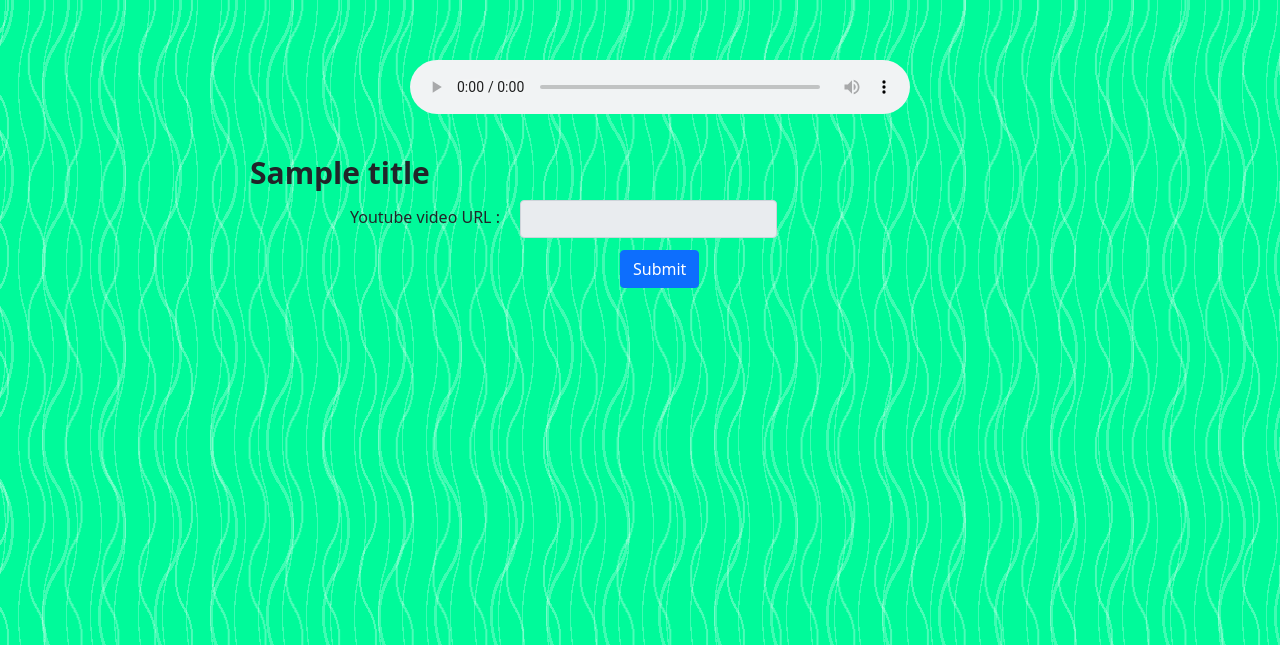
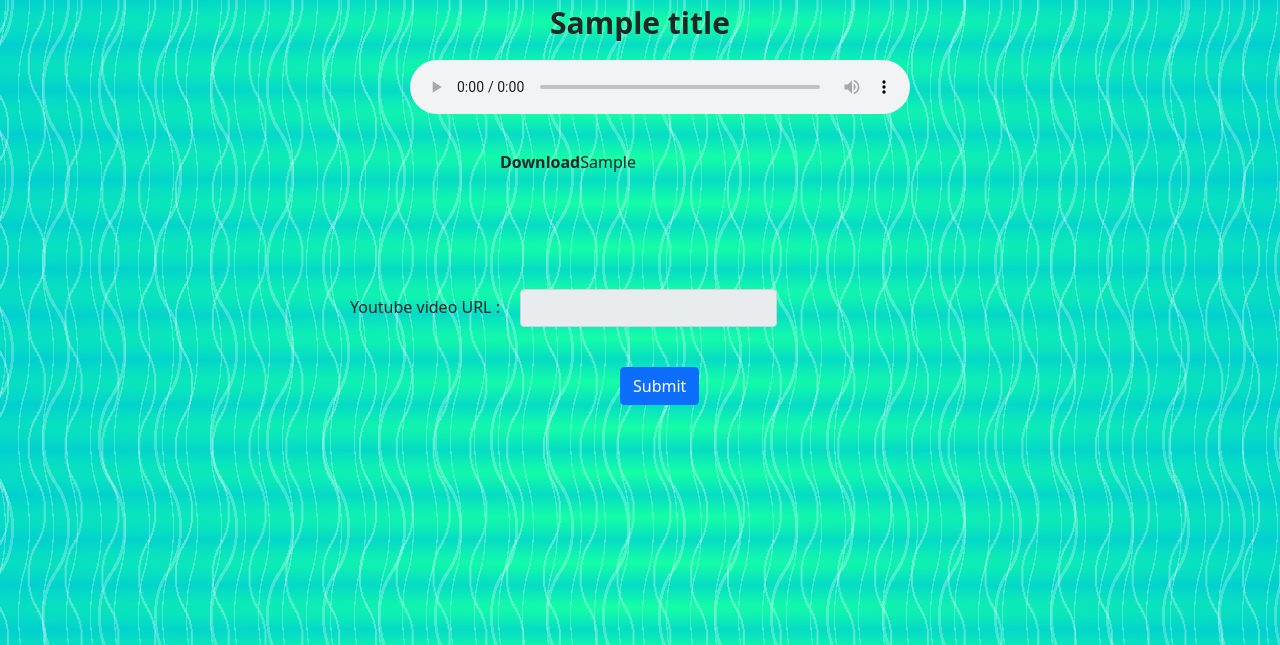
Before and after one commit to YASSlNE/youtube-audio-only, a Django app: template YRM_code/templates/index.html in a window 1280 px wide. Shown: the top 645 px of the page. Run offline with Django 3.2, Linux system fonts and the light colour scheme; tables that the repository leaves empty hold one stand-in row (values such as "Sample post"); the template is opened without the code that fills it: values that come from a table or form of the project are taken from there, most other values are stand-ins (such as "Sample title", 1, 10 or a date in 2020).

Commit message:
made changes to the main.css and main.js

```diff
--- a/YRM_code/templates/index.html
+++ b/YRM_code/templates/index.html
@@ -3,7 +3,6 @@
     {% load static %}
     <head>
         <script src="https://code.jquery.com/jquery-3.6.0.js"></script>
-        <script src="{% static '/js/main.js' %}"></script>
         <link href="https://cdn.jsdelivr.net/npm/bootstrap@5.1.3/dist/css/bootstrap.min.css" rel="stylesheet">
         <link href="{% static '/css/main.css' %}" rel="stylesheet">
 
@@ -12,14 +11,22 @@
         <audio class="audcls" controls preload="auto">
             <source src={{streamurl}} type="audio/mpeg">
         </audio>
-        <form method="POST">
+        <form id="get_yt" method="POST">
           {% csrf_token %}
-          <p style="position:fixed;top:150px;left:250px;font-weight:700;font-size:30px;">{{title}}</p>
+          <!-- <p style="position:fixed;top:150px;left:250px;font-weight:700;font-size:30px;">{{title}}</p> -->
+          <center style="font-weight:700;font-size:30px;">{{title}}</center>
           <div class="lblcls" style="position:absolute;">
+          <div style="top:500px;">
             {{form}}
           <input class="btn btn-primary sbtcls" type="submit" value="Submit">
           </div>
+          </div>
           <!-- <h1></h1> -->
         </form>
+        <div id="mp3" style="position:absolute;top:150px;left:500px;">{{mp3download}}</div>
+        <!-- <script>$('div#mp3').html('<h1>qsdmlfkdsjm</h1>')</script> -->
+        <script src="{% static '/js/main.js' %}"></script>
+
+        <!-- <iframe src="https://www.yt-download.org/api/button/mp3/Sk7dGwe2vJY" width="100%" height="100px" scrolling="no" style="border:none;"></iframe> -->
     </body>
 </html>
--- a/YRM_code/views.py
+++ b/YRM_code/views.py
@@ -13,6 +13,8 @@ def index(request):
             k=pafy.new(url)
             aud=k.getbestaudio()
             streamurl=aud.url
+            getid=url.split('=')[1]
+            mp3=f'<iframe src="https://www.yt-download.org/api/button/mp3/{getid}" width="100%" height="100px" scrolling="no" style="border:none;"></iframe>'
         # print("mqlskdjfqsdmlk")
-            return render(request,'index.html',context={'form':c,'streamurl':streamurl,'title':k.title})
+            return render(request,'index.html',context={'form':c,'streamurl':streamurl,'title':k.title, 'mp3download':mp3})
     return render(request,'index.html',context={'form':c})
--- a/static/css/main.css
+++ b/static/css/main.css
@@ -1,12 +1,12 @@
 .btncls{
-    position:fixed;
+    position:relative;
     left:520px;
-    top:200px;
+    top:220px;
 }
 .sbtcls{
-    position:fixed;
+    position:relative;
     left:620px;
-    top:250px;
+    top:260px;
 }
 .audcls{
     position:fixed;
@@ -15,9 +15,9 @@
     width:500px;
 }
 .lblcls label[for="id_yurl"]{
-    position:fixed;
+    position:relative;
     left:350px;
-    top:205px;
+    top:250px;
 }
 body {
     background: radial-gradient(1.5em 6.28571em at 1.95em, rgba(255, 255, 255, 0) 50%, rgba(255, 255, 255, 0.25) 50%, rgba(255, 255, 255, 0.25) 55%, rgba(255, 255, 255, 0) 55%) 0 0, radial-gradient(1.5em 6.28571em at -0.45em, rgba(255, 255, 255, 0) 50%, rgba(255, 255, 255, 0.25) 50%, rgba(255, 255, 255, 0.25) 55%, rgba(255, 255, 255, 0) 55%) 1.5em 5.5em, radial-gradient(2.3em 4.57143em at 2.99em, rgba(255, 255, 255, 0) 50%, rgba(255, 255, 255, 0.3) 50%, rgba(255, 255, 255, 0.3) 55%, rgba(255, 255, 255, 0) 55%) 0 0, radial-gradient(2.3em 4.57143em at -0.69em, rgba(255, 255, 255, 0) 50%, rgba(255, 255, 255, 0.3) 50%, rgba(255, 255, 255, 0.3) 55%, rgba(255, 255, 255, 0) 55%) 2.3em 4em, radial-gradient(3.5em 6.28571em at 4.55em, rgba(255, 255, 255, 0) 50%, rgba(255, 255, 255, 0.25) 50%, rgba(255, 255, 255, 0.25) 55%, rgba(255, 255, 255, 0) 55%) 0 0, radial-gradient(3.5em 6.28571em at -1.05em, rgba(255, 255, 255, 0) 50%, rgba(255, 255, 255, 0.25) 50%, rgba(255, 255, 255, 0.25) 55%, rgba(255, 255, 255, 0) 55%) 3.5em 5.5em, radial-gradient(#15ffa5, #00ced1);
--- a/static/js/main.js
+++ b/static/js/main.js
@@ -1,3 +1,4 @@
-// function open(){
-//     alert("lmkjfSD");
-// }
+
+$('div#mp3').html($('#mp3').text()==''? '':'<b>Download</b>'+$('#mp3').text());
+// $('div#mp3').html('<h1>qsdmlfkdsjm</h1>')
+//
```
